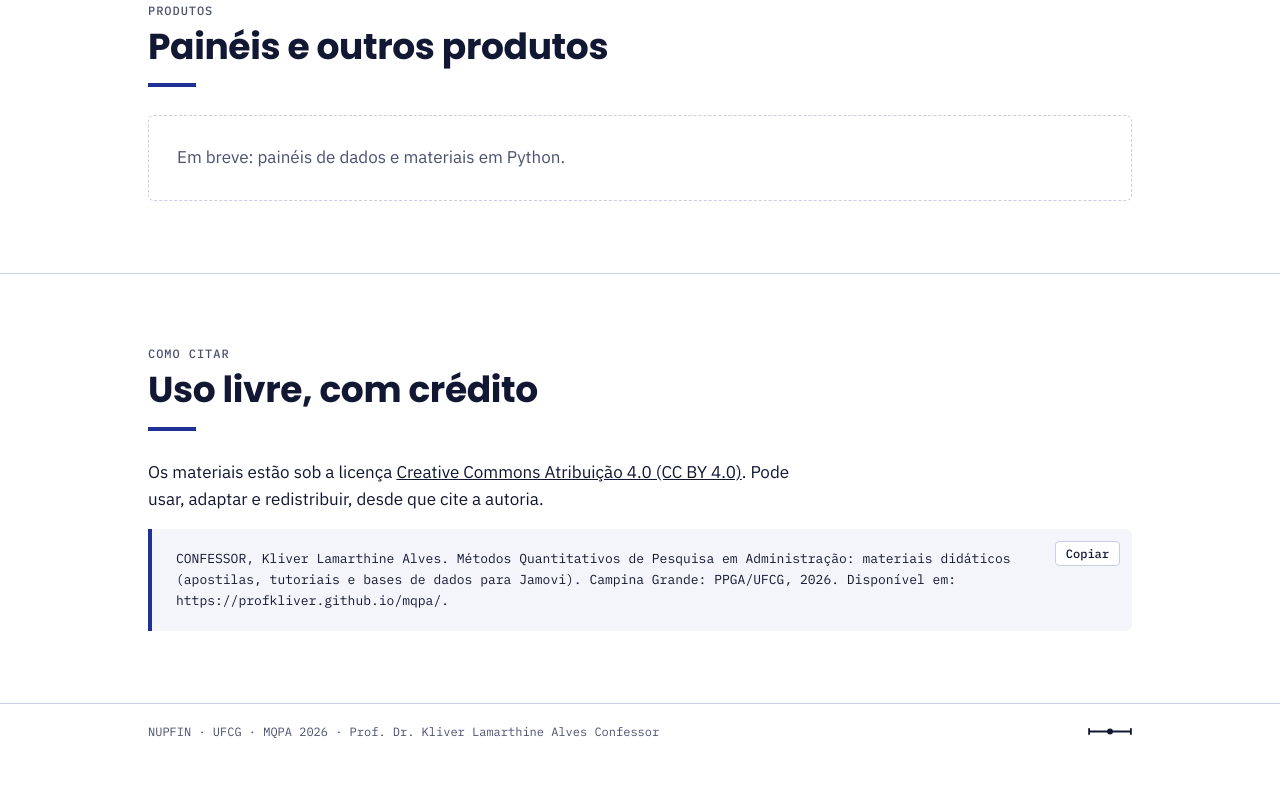
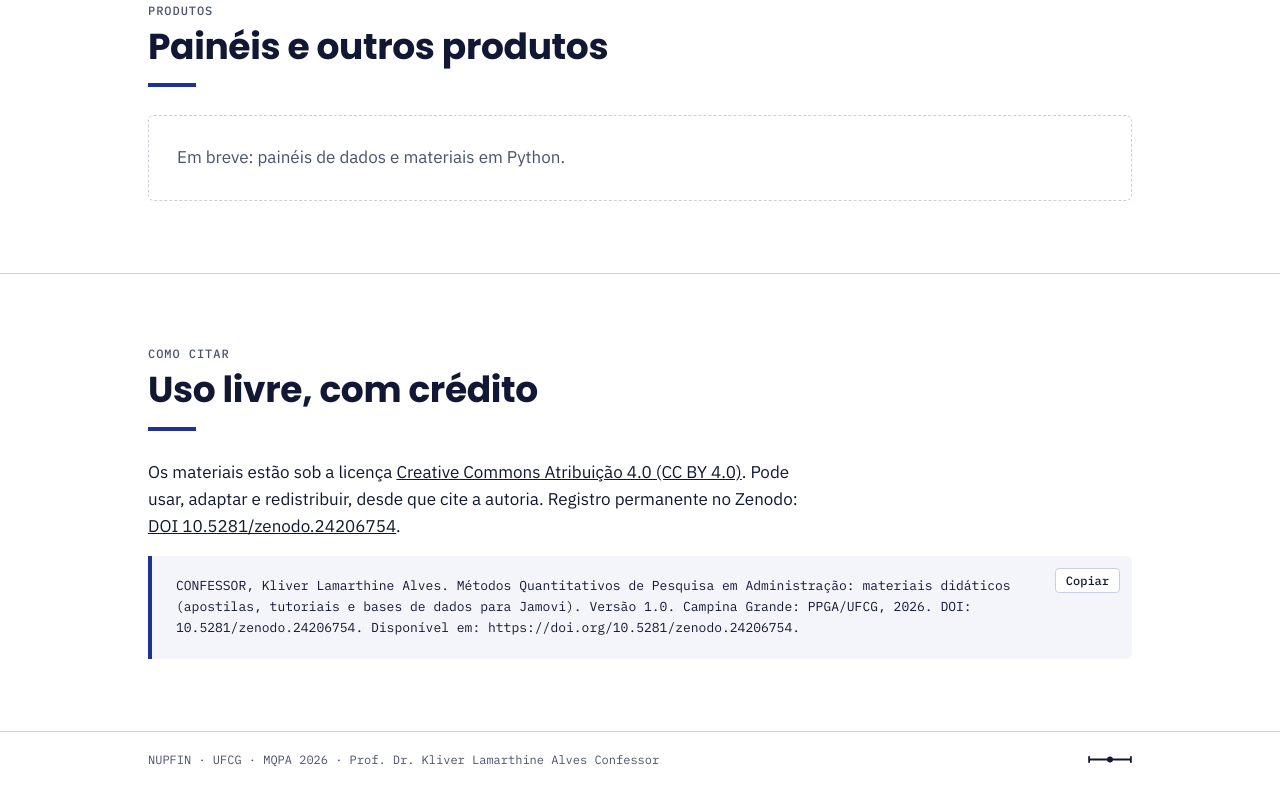
Before and after one commit to profkliver/mqpa, a plain HTML site: page index.html in a window 1280 px wide. Shown: the part 2637-3442 px from the top of the page. Before the commit the page ends 3416 px from the top, so only its background shows below. Drawn offline with Linux system fonts and the light colour scheme.

Commit message:
Adiciona DOI do Zenodo na citação, no README e no CITATION.cff
Co-Authored-By: Claude Opus 5.5 <noreply@anthropic.com>

```diff
--- a/index.html
+++ b/index.html
@@ -253,10 +253,10 @@
         <h2 id="t-cit">Uso livre, com crédito</h2>
         <div class="barra"></div>
       </div>
-      <p class="licenca">Os materiais estão sob a licença <a href="https://creativecommons.org/licenses/by/4.0/deed.pt-br">Creative Commons Atribuição 4.0 (CC BY 4.0)</a>. Pode usar, adaptar e redistribuir, desde que cite a autoria.</p>
+      <p class="licenca">Os materiais estão sob a licença <a href="https://creativecommons.org/licenses/by/4.0/deed.pt-br">Creative Commons Atribuição 4.0 (CC BY 4.0)</a>. Pode usar, adaptar e redistribuir, desde que cite a autoria. Registro permanente no Zenodo: <a href="https://doi.org/10.5281/zenodo.24206754">DOI 10.5281/zenodo.24206754</a>.</p>
       <div class="cita">
         <button type="button" id="copiar">Copiar</button>
-        <p id="ref">CONFESSOR, Kliver Lamarthine Alves. Métodos Quantitativos de Pesquisa em Administração: materiais didáticos (apostilas, tutoriais e bases de dados para Jamovi). Campina Grande: PPGA/UFCG, 2026. Disponível em: https://profkliver.github.io/mqpa/.</p>
+        <p id="ref">CONFESSOR, Kliver Lamarthine Alves. Métodos Quantitativos de Pesquisa em Administração: materiais didáticos (apostilas, tutoriais e bases de dados para Jamovi). Versão 1.0. Campina Grande: PPGA/UFCG, 2026. DOI: 10.5281/zenodo.24206754. Disponível em: https://doi.org/10.5281/zenodo.24206754.</p>
       </div>
     </div>
   </section>
```
Also changed, not shown: 2 other files.
